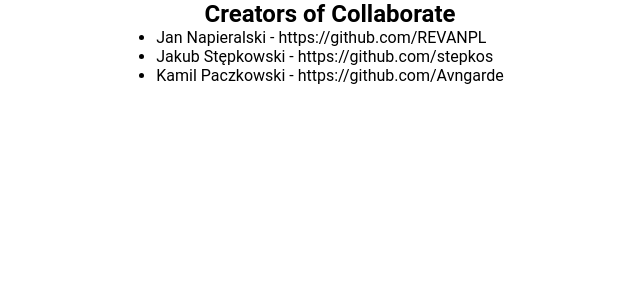
After one commit to stepkos/collaborate-app, a PHP site: the page made by views/about.php in a window 1280 px wide. The commit adds this page. Shown: the top 300 px of the page, without its empty margins (310-950 px from the left). Run offline with PHP 8.4, Linux system fonts and the light colour scheme; the template is opened without the code that fills it, so the values that code supplies are empty.

Commit message:
Added about

```diff
--- a/index.php
+++ b/index.php
@@ -49,6 +49,10 @@
             break;
         // --------
 
+        case "about":
+            require_once "views/about.php";
+            break;
+
         default:
             echo "Error 404";
     }
--- /dev/null
+++ b/views/about.php
@@ -0,0 +1,32 @@
+<!DOCTYPE html>
+<html lang="en">
+<head>
+    <meta charset="UTF-8">
+    <meta http-equiv="X-UA-Compatible" content="IE=edge">
+    <meta name="viewport" content="width=device-width, initial-scale=1.0">
+    <link rel="stylesheet" href="static\css\common.css" type="text/css">
+    <title>Collaborate - About</title>
+</head>
+
+<style>
+body {
+    display:flex;
+    flex-direction:column;
+    align-items:center;
+}
+
+a:hover {
+    color: red;
+}
+
+</style>
+
+<body>
+    <h2>Creators of Collaborate</h2>
+    <ul>
+        <li>Jan Napieralski - <a href="https://github.com/REVANPL">https://github.com/REVANPL</a></li>
+        <li>Jakub Stępkowski - <a href="https://github.com/stepkos">https://github.com/stepkos</a></li>
+        <li>Kamil Paczkowski - <a href="https://github.com/Avngarde">https://github.com/Avngarde</a></li>
+    </ul>
+</body>
+</html>
```
